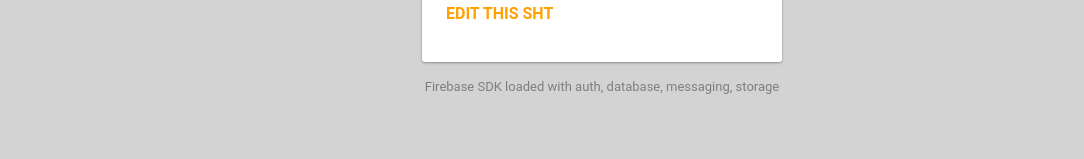
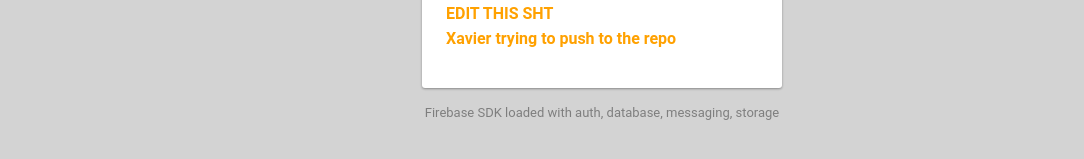
Before and after one commit to zandriajohnson/SwingMagazine, a plain HTML site: page public/index.html in a window 1280 px wide. Shown: the part 285-444 px from the top of the page, without its empty margins (38-1122 px from the left). Drawn offline with nearby package versions, Linux system fonts and the light colour scheme; some packages are replaced by stand-ins of ours.

Commit message:
Making sure I can push

```diff
--- a/public/index.html
+++ b/public/index.html
@@ -59,6 +59,7 @@
       <a target="_blank" href="https://firebase.google.com/docs/hosting/">Open Hosting Documentation</a>
       <h2> Hello WORLD I edited this!</h2>
       <h2> EDIT THIS SHT</h2>
+        <h2>Xavier trying to push to the repo</h2>
     </div>
     <p id="load">Firebase SDK Loading&hellip;</p>
 
```
